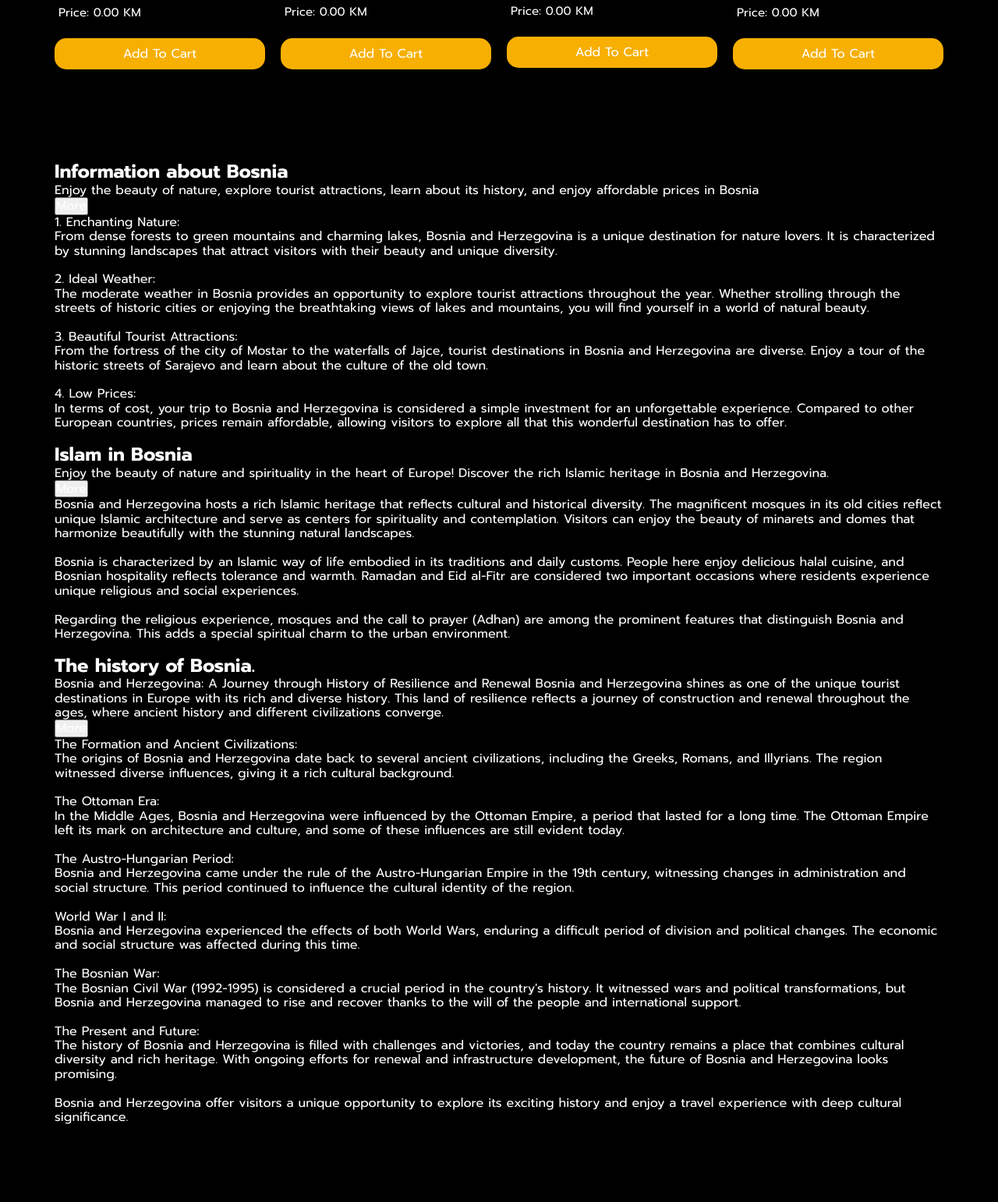
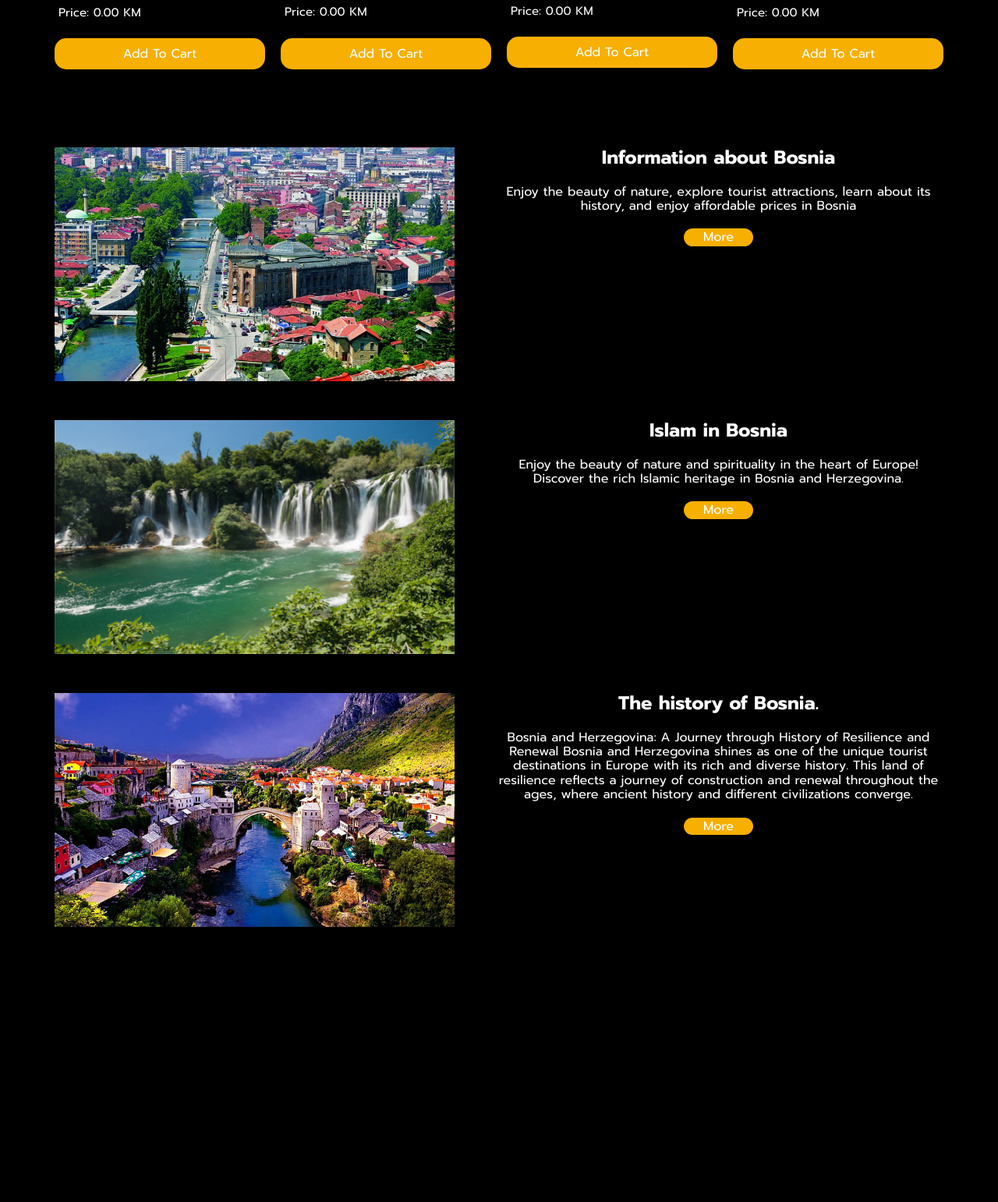
Before and after one commit to IbrahimMohamed9/Foundations-of-Frontend-Web-Development, a PHP site: page / in a window 1280 px wide. Shown: the part 1277-2819 px from the top of the page at 78% size. After the commit the page ends 2466 px from the top, so only its background shows below. Run offline with PHP 8.4, Linux system fonts and the light colour scheme.

Commit message:
edit videofile size, packages and finish info

```diff
--- a/assets/css/balqan.css
+++ b/assets/css/balqan.css
@@ -193,9 +193,9 @@ header .icons span {
   grid-template-columns: repeat(auto-fill, minmax(250px, 1fr));
   gap: 20px;
 }
-@media (max-width: 768px) {
+@media (max-width: 569px) {
   .new-packages .container {
-    gap: 40px;
+    grid-template-columns: repeat(auto-fill, minmax(150px, 1fr));
   }
 }
 .new-packages .package:hover {
@@ -251,6 +251,84 @@ header .icons span {
   opacity: 1;
 }
 /* End New packages */
+/* Start Info */
+.info .container {
+  display: grid;
+  gap: 50px;
+}
+.info .row {
+  display: flex;
+  gap: 50px;
+  min-height: 300px;
+}
+@media (max-width: 768px) {
+  .info .row {
+    flex-direction: column;
+  }
+}
+.info .row .image {
+  position: relative;
+  width: 100%;
+}
+@media (max-width: 768px) {
+  .info .row .image {
+    min-height: 220px;
+  }
+}
+.info .row .image img {
+  position: absolute;
+  max-width: 100%;
+  min-width: 100%;
+  min-height: 300px;
+  max-height: 300px;
+  top: 50%;
+  left: 0;
+  transform: translateY(-50%);
+}
+@media (max-width: 768px) {
+  .info .row .image img {
+    max-height: 100%;
+    min-height: 100%;
+  }
+}
+.info .row .content {
+  max-width: calc(55% - 50px);
+  min-width: calc(55% - 50px);
+  text-align: center;
+}
+@media (max-width: 768px) {
+  .info .row .content {
+    max-width: 100%;
+  }
+}
+.info .row .content .text p {
+  margin: 20px 0;
+}
+.info .row .content button {
+  border: 0;
+  background-color: var(--main-color);
+  border-radius: 20px;
+  min-height: 15px;
+  padding: 2px 25px;
+  margin-bottom: 20px;
+}
+.info .row .content button:hover span {
+  display: none;
+}
+.info .row .content .paragraph {
+  display: none;
+}
+.info .row .content button:hover + .paragraph {
+  display: block;
+}
+/* ========= Delete This ========= */
+/* .info .row .content button span {
+  display: none;
+}
+.info .row .content button + .paragraph {
+  display: block;
+} */
+/* End Info */
 /* Start Animation */
 @keyframes bouncing {
   0%,
--- a/index.html
+++ b/index.html
@@ -104,7 +104,9 @@
     <div class="info new-section">
       <div class="container">
         <div class="row">
-          <img src="" alt="" />
+          <div class="image">
+            <img src="assets/images/info/info-1.webp" alt="" />
+          </div>
           <div class="content">
             <div class="text">
               <h2>Information about Bosnia</h2>
@@ -144,7 +146,9 @@
           </div>
         </div>
         <div class="row">
-          <img src="" alt="" />
+          <div class="image">
+            <img src="assets/images/info/info-2.jpg" alt="" />
+          </div>
           <div class="content">
             <div class="text">
               <h2>Islam in Bosnia</h2>
@@ -155,7 +159,7 @@
               </p>
             </div>
             <button><span>More</span></button>
-            <p>
+            <p class="paragraph">
               Bosnia and Herzegovina hosts a rich Islamic heritage that reflects
               cultural and historical diversity. The magnificent mosques in its
               old cities reflect unique Islamic architecture and serve as
@@ -180,7 +184,9 @@
           </div>
         </div>
         <div class="row">
-          <img src="" alt="" />
+          <div class="image">
+            <img src="assets/images/info/info-3.jpg" alt="" />
+          </div>
           <div class="content">
             <div class="text">
               <h2>The history of Bosnia.</h2>
```
Also changed, not shown: assets/images/info/info-1.webp (added), assets/images/info/info-2.jpg (added), assets/images/info/info-3.jpg (added).
